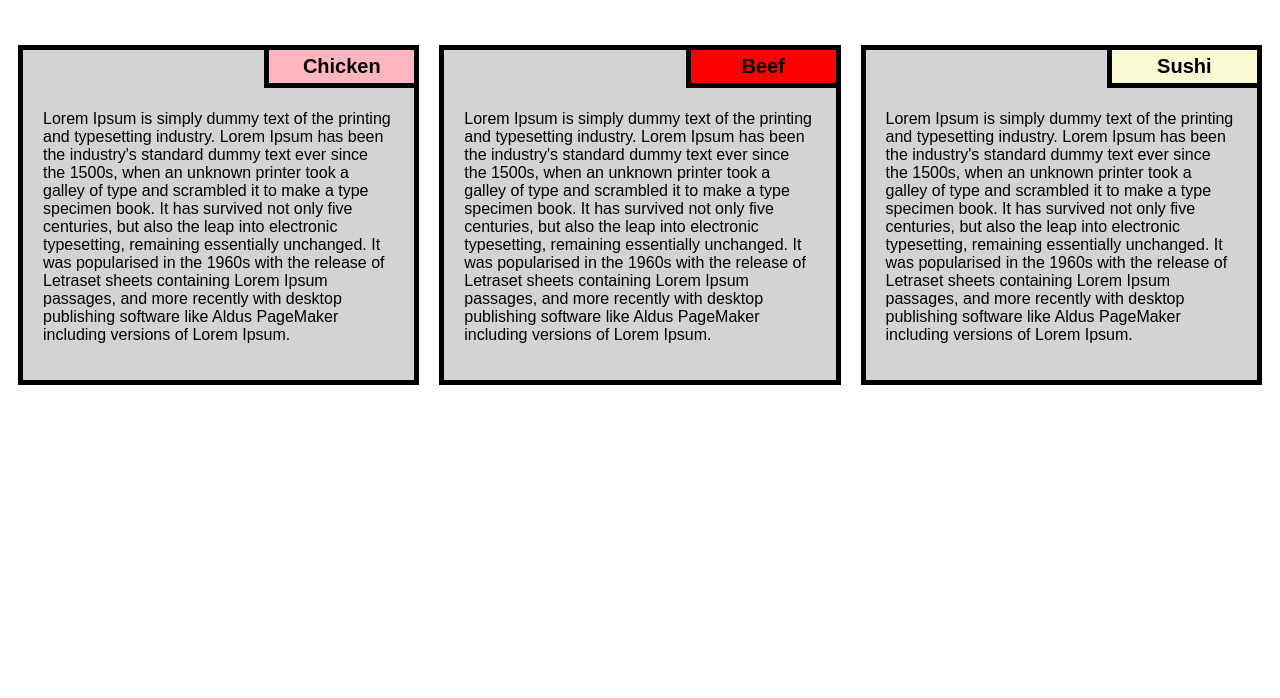
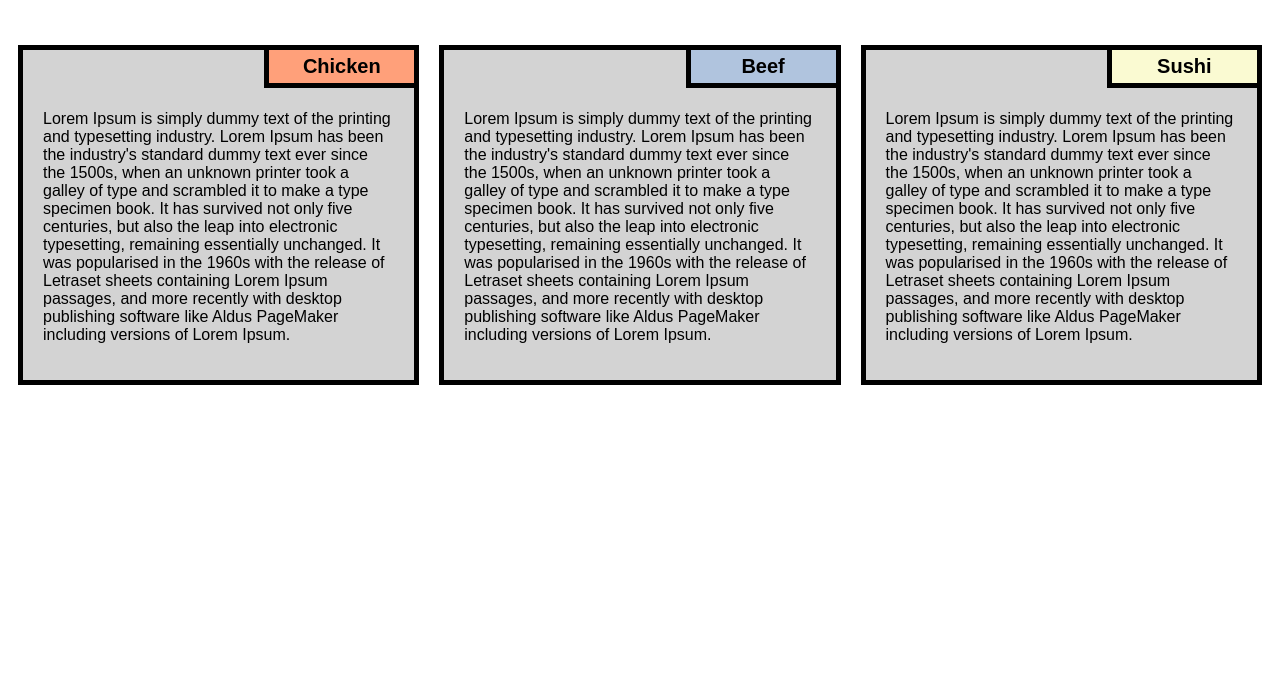
Before and after one commit to acw88/coursera-test, a plain HTML site: page module2-solution/index.html in a window 1280 px wide. Shown: the part 102-800 px from the top of the page. Drawn offline with Linux system fonts and the light colour scheme.

Commit message:
Changes again

```diff
--- a/module2-solution/css/styles.css
+++ b/module2-solution/css/styles.css
@@ -44,11 +44,11 @@ h1 {
 }
 
 #chicken {
-	background-color: lightpink;
+	background-color: lightsalmon;
 }
 
 #beef {
-	background-color: red;
+	background-color: lightsteelblue;
 }
 
 #sushi {
--- a/module2-solution/index.html
+++ b/module2-solution/index.html
@@ -12,19 +12,19 @@
 	<div class="container">
 		<div class="col-md-4 col-sm-6">
 			<div class="menu">
-				<div id="chicken" class="title">Chicken</div>
+				<span id="chicken" class="title">Chicken</span>
 				<p>Lorem Ipsum is simply dummy text of the printing and typesetting industry. Lorem Ipsum has been the industry's standard dummy text ever since the 1500s, when an unknown printer took a galley of type and scrambled it to make a type specimen book. It has survived not only five centuries, but also the leap into electronic typesetting, remaining essentially unchanged. It was popularised in the 1960s with the release of Letraset sheets containing Lorem Ipsum passages, and more recently with desktop publishing software like Aldus PageMaker including versions of Lorem Ipsum.</p>
 			</div>
 		</div>
 		<div class="col-md-4 col-sm-6">
 			<div class="menu">
-				<div id="beef" class="title">Beef</div>
+				<span id="beef" class="title">Beef</span>
 				<p>Lorem Ipsum is simply dummy text of the printing and typesetting industry. Lorem Ipsum has been the industry's standard dummy text ever since the 1500s, when an unknown printer took a galley of type and scrambled it to make a type specimen book. It has survived not only five centuries, but also the leap into electronic typesetting, remaining essentially unchanged. It was popularised in the 1960s with the release of Letraset sheets containing Lorem Ipsum passages, and more recently with desktop publishing software like Aldus PageMaker including versions of Lorem Ipsum.</p>
 			</div>
 		</div>
 		<div class="col-md-4 col-sm-12">
 			<div class="menu">
-				<div id="sushi" class="title">Sushi</div>
+				<span id="sushi" class="title">Sushi</span>
 				<p>Lorem Ipsum is simply dummy text of the printing and typesetting industry. Lorem Ipsum has been the industry's standard dummy text ever since the 1500s, when an unknown printer took a galley of type and scrambled it to make a type specimen book. It has survived not only five centuries, but also the leap into electronic typesetting, remaining essentially unchanged. It was popularised in the 1960s with the release of Letraset sheets containing Lorem Ipsum passages, and more recently with desktop publishing software like Aldus PageMaker including versions of Lorem Ipsum.</p>
 			</div>
 		</div>
```
